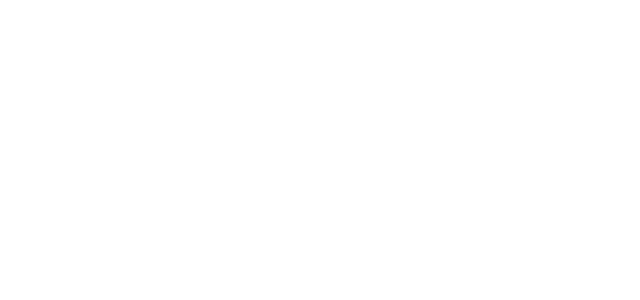
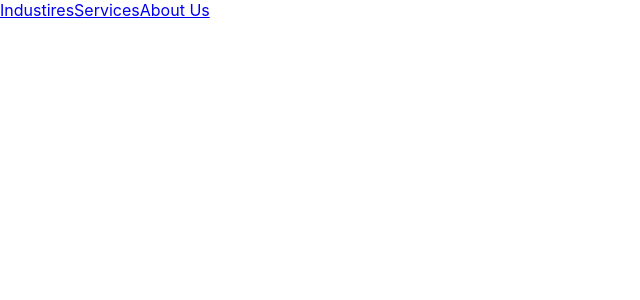
Before and after one commit to alti21/Bukwild-Component-Dev-Test-2021-Altemush-Bhatti, a React (Create React App) app in the folder reactive-marquee/: page / in a window 1280 px wide. Shown: the top 300 px of the page, without its empty margins (0-640 px from the left). Built offline with nearby package versions, Linux system fonts and the light colour scheme.

Commit message:
Added Navlinks

```diff
--- a/reactive-marquee/src/App.js
+++ b/reactive-marquee/src/App.js
@@ -1,5 +1,6 @@
 import React, { Component } from 'react';
 import { BrowserRouter, Route, Switch } from 'react-router-dom';
+import data from './data/content.json';
 
 import Services from './components/Services';
 import About from './components/About';
@@ -9,6 +10,8 @@
 
 class App extends Component {
   render() {
+   // const info = JSON.parse(data);
+    console.log(data.pages[0]);
     return (
        <BrowserRouter>
         <div>
--- a/reactive-marquee/src/components/Layout.js
+++ b/reactive-marquee/src/components/Layout.js
@@ -1,5 +1,15 @@
 import React from 'react';
 
-const Layout = () => (<div></div>)
+import { NavLink } from 'react-router-dom';
 
-export default Layout;
+const Navigation = () => {
+    return (
+       <div>
+          <NavLink to="/Industires">Industires</NavLink>
+          <NavLink to="/">Services</NavLink>
+          <NavLink to="/About">About Us</NavLink>
+       </div>
+    );
+}
+
+export default Navigation;
```
Also changed, not shown: reactive-marquee/src/data/content.json (renamed from reactive-marquee/src/content.json).
